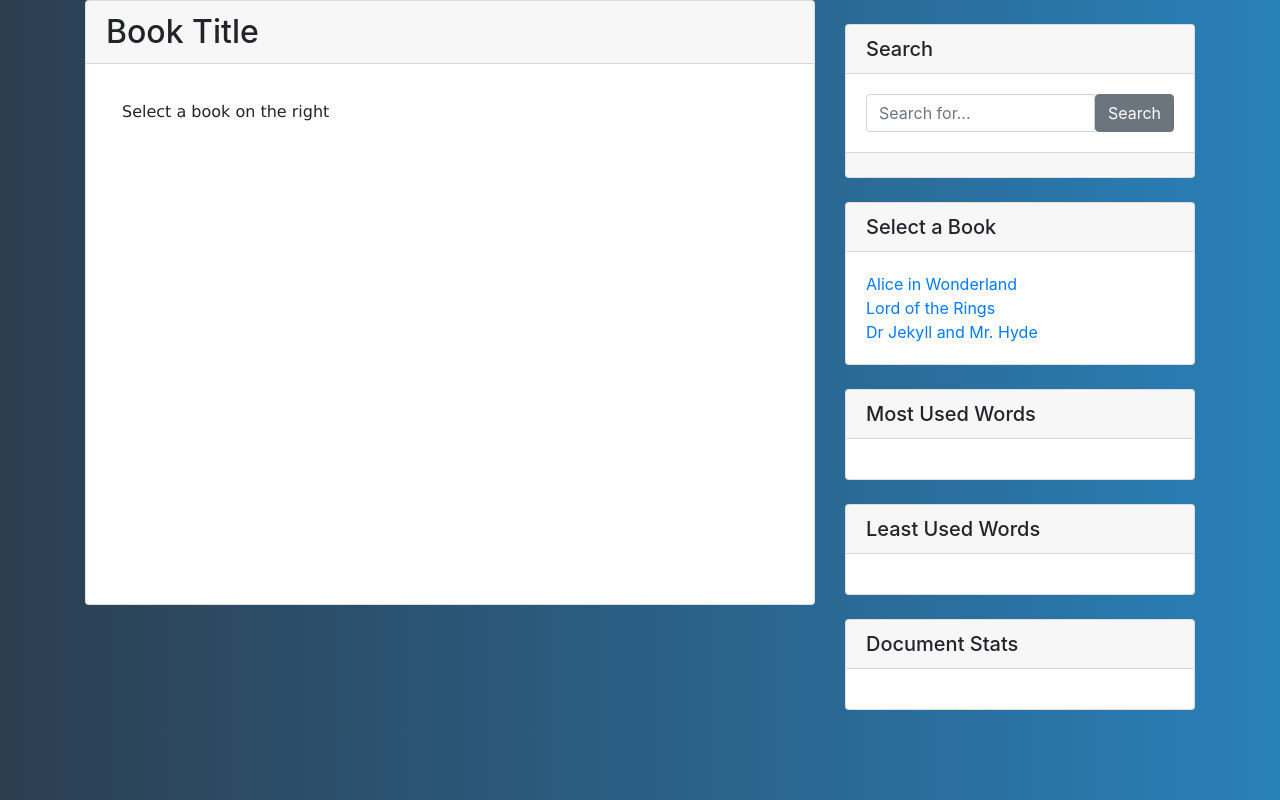
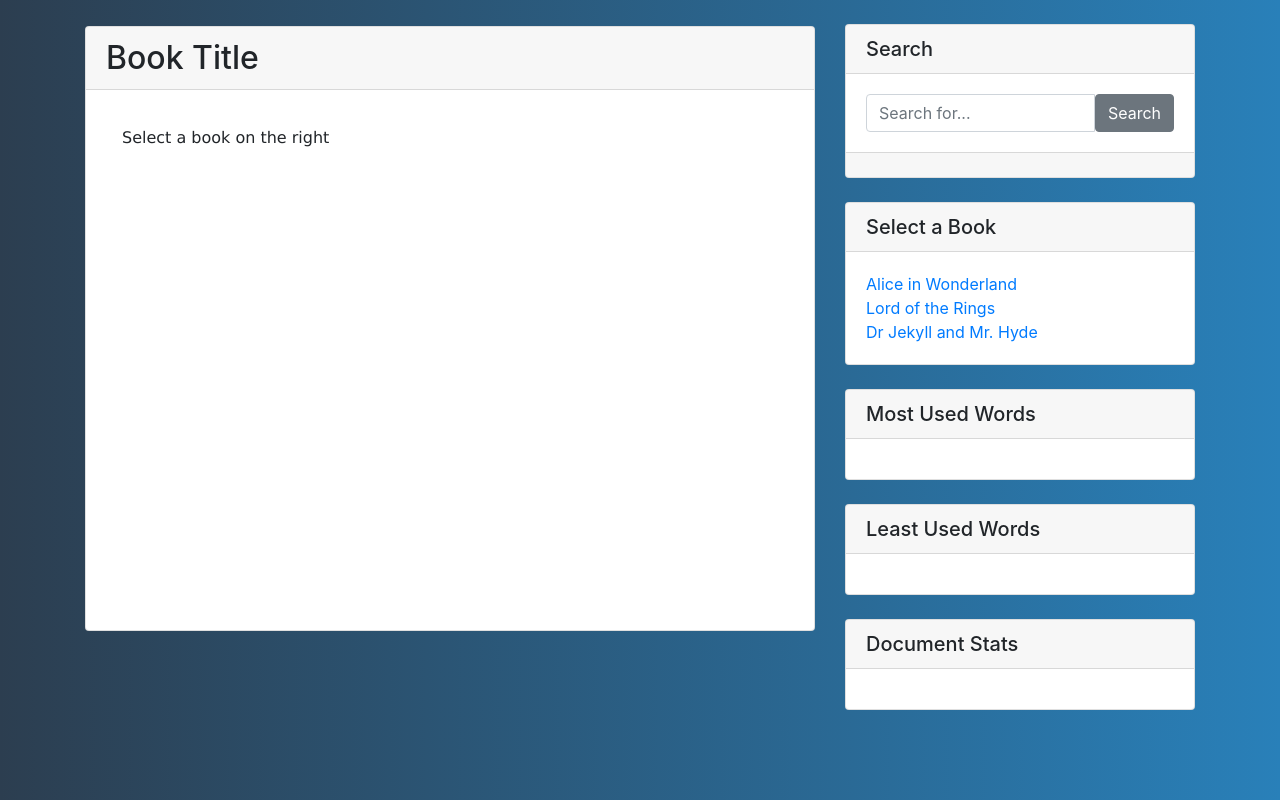
Before and after one commit to VidhiBhatt01/The-Frontend-Store, a PHP site: page / in a window 1280 px wide. Run offline with PHP 8.4, Linux system fonts and the light colour scheme; some libraries are stand-ins or nearby versions.

Commit message:
padding to top added

```diff
--- a/Projects/Book Store/style.css
+++ b/Projects/Book Store/style.css
@@ -12,13 +12,14 @@ body {
     height: auto;
 }
 
-img {
-    padding: 15px;
+.col-md-8 {
+    padding: 26px;
 }
 
 .displayBox {
     width: 100%;
     font-family: Verdana, Geneva, Tahoma, sans-serif
+
 }
 
 .scroll-box {
```
